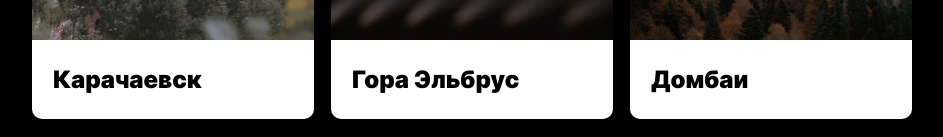
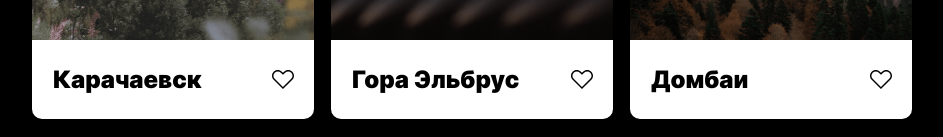
Before and after one commit to Sergey-Pyshkin/mesto, a plain HTML site: page index.html in a window 1280 px wide. Shown: the part 582-719 px from the top of the page, without its empty margins (168-1111 px from the left). Drawn offline with Linux system fonts and the light colour scheme; the site is published under a folder, as on GitHub Pages, so addresses that start at the root find nothing.

Commit message:
первая итерация

```diff
--- a/blocks/places/__button/places__button.css
+++ b/blocks/places/__button/places__button.css
@@ -1,5 +1,5 @@
 .places__button{
-  background-image: url("/images/button-disable.svg");
+  background-image: url("../../../images/button-disable.svg");
   background-size: cover;
   margin-top: 5px;
   margin-right: 5px;
```
